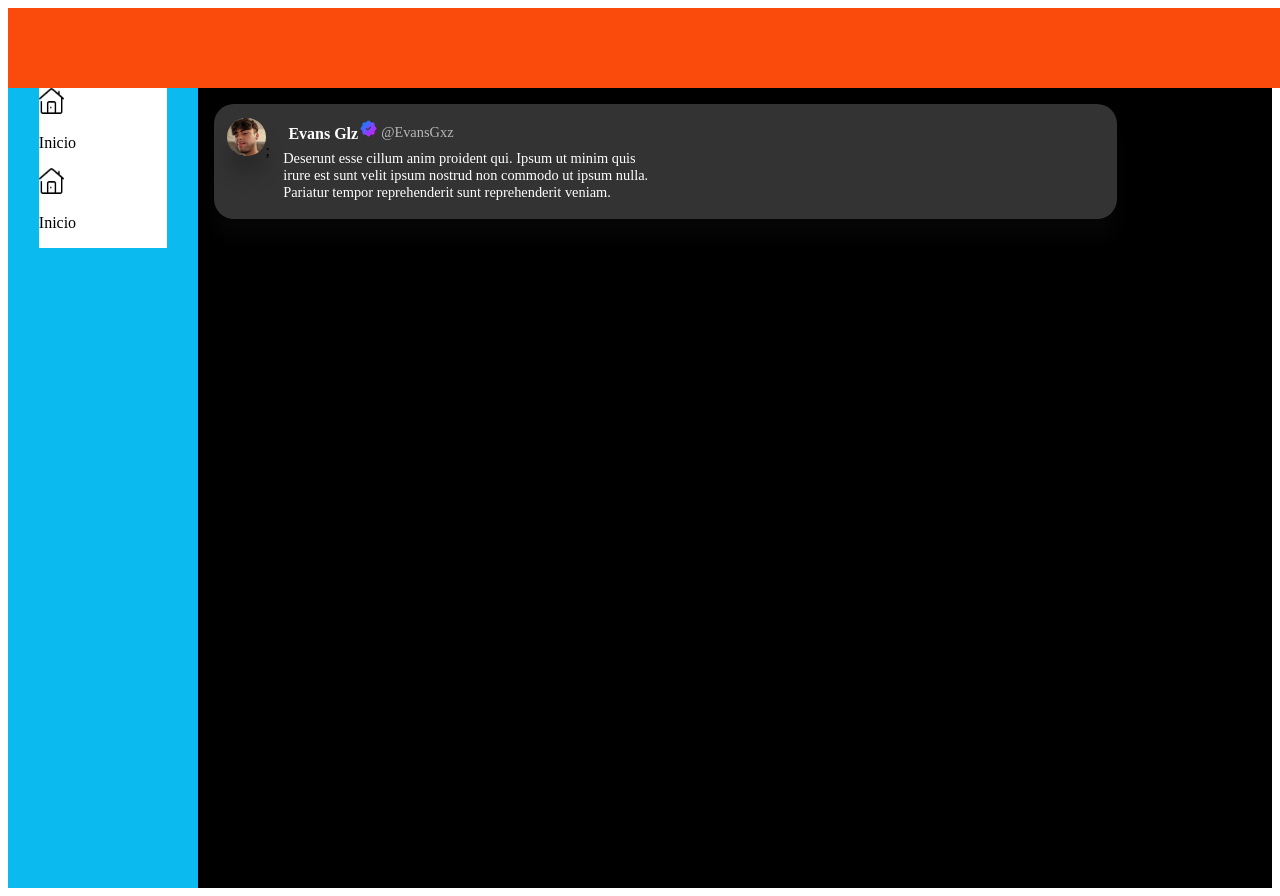
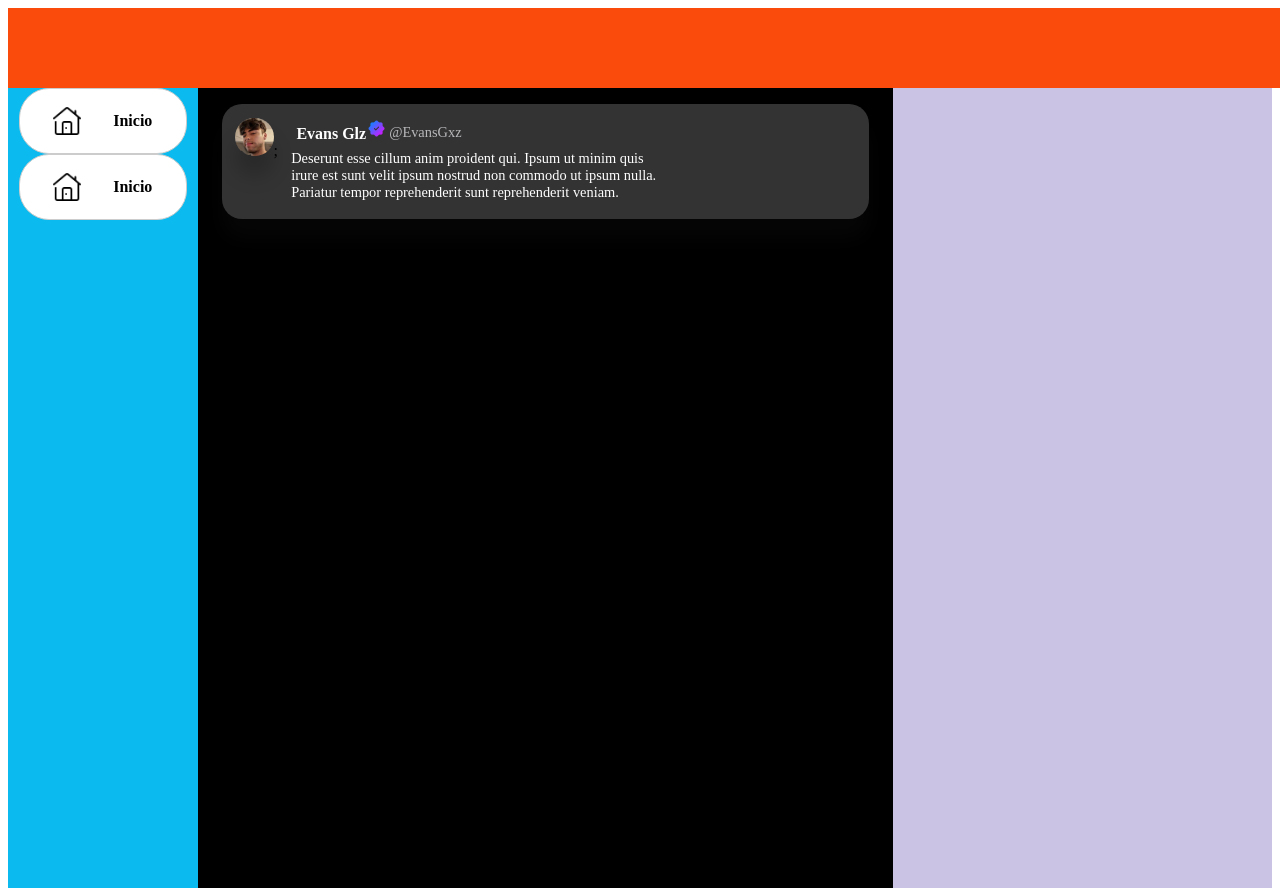
Before and after one commit to EvansGxz/Un-Crystal, a React (Create React App) app: page / in a window 1280 px wide. Built offline with nearby package versions, Linux system fonts and the light colour scheme.

Commit message:
add color and fix dimensions

```diff
--- a/src/Components/Card/card.js
+++ b/src/Components/Card/card.js
@@ -13,11 +13,12 @@ const Wrapper = styled.div`
 `;
 const Container = styled.div`
   background-color: ${colors.black};
-  width: 70vw;
+  width: 50vw;
   border-radius: 20px;
   box-shadow: 0px 20px 20px rgba(57, 57, 57, 0.1);
   margin: 1rem;
   padding: 0.225rem;
+
 `;
 export const UserName = styled.p`
   line-height: 0rem;
--- a/src/Components/Structure/aside.js
+++ b/src/Components/Structure/aside.js
@@ -12,14 +12,28 @@ export const Aside = styled.div`
 `;
 
 const Icon = styled.img`
-  width: 2vw;
+  height: 3.5vh;
+  margin-right: 2rem;
+`;
+
+const Text = styled.p`
+  font-size: 2vh;
+  font-weight: 600;
+
 `;
 
 const IconContainer = styled.div`
   background-color: ${colors.white};
-  width: 10vw;
-  height: 10vh;
-  radio-border: 50%;
+  width: 13vw;
+  height: 8vh;
+  border: 1px solid #ccc;
+  border-radius: 30px;
+  flex-direction: row;
+  display: flex;
+  align-items: center;
+  align-content: center;
+  text-align: center;
+  justify-content: center;
 `;
 
 export default function AsideBar(){
@@ -28,11 +42,11 @@ export default function AsideBar(){
     <Aside>
     <IconContainer>
       <Icon src={Home}/>
-      <p>Inicio</p>
+      <Text>Inicio</Text>
       </IconContainer>
       <IconContainer>
       <Icon src={Home}/>
-      <p>Inicio</p>
+      <Text>Inicio</Text>
       </IconContainer>
     </Aside>
   )
--- a/src/Components/Structure/main.js
+++ b/src/Components/Structure/main.js
@@ -4,19 +4,13 @@ import User from "../../assets/user_me.png"
 import Verify from "../../assets/verify/verify.png"
 import AsideBar from "./aside";
 import { Section } from "./section";
+import NewsBar from "./news";
 
-/*<CardPublish
-id= "1"
-name="Evans Glz"
-src={User}
-onClick={()=>console.log("hola")}
-icon={Verify}
-userId="@EvansGxz"
-body="Deserunt esse cillum anim proident qui. Ipsum ut minim quis irure est sunt velit ipsum nostrud non commodo ut ipsum nulla. Pariatur tempor reprehenderit sunt reprehenderit veniam."
-/>*/
+
 export const Container = styled.div`
   display: flex;
 `;
+
 export default function Main(){
   return(
     <Container>
@@ -32,6 +26,7 @@ export default function Main(){
         body="Deserunt esse cillum anim proident qui. Ipsum ut minim quis irure est sunt velit ipsum nostrud non commodo ut ipsum nulla. Pariatur tempor reprehenderit sunt reprehenderit veniam."
         />
       </Section>
+      <NewsBar/>
     </Container>
   )
 }
--- a/src/Components/Structure/section.js
+++ b/src/Components/Structure/section.js
@@ -3,6 +3,9 @@ import { colors } from "../../Styles/colors";
 
 export const Section = styled.div`
   background-color: ${colors.dark};
-  width: 85vw;
+  width: 55vw;
   height: 100vh;
+  display: flex;
+  flex-direction: column;
+  align-items: center;
 `;
--- a/src/Styles/colors.js
+++ b/src/Styles/colors.js
@@ -18,4 +18,5 @@ export const colors = {
   grayNigth: "#767676",
   colorText: "#35435E",
   grayFade: "#787B82",
+  ligthPurple: "#CBC3E3"
 };
```
